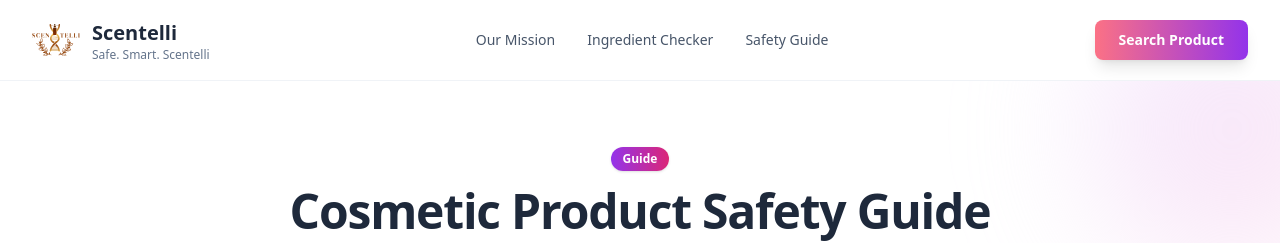
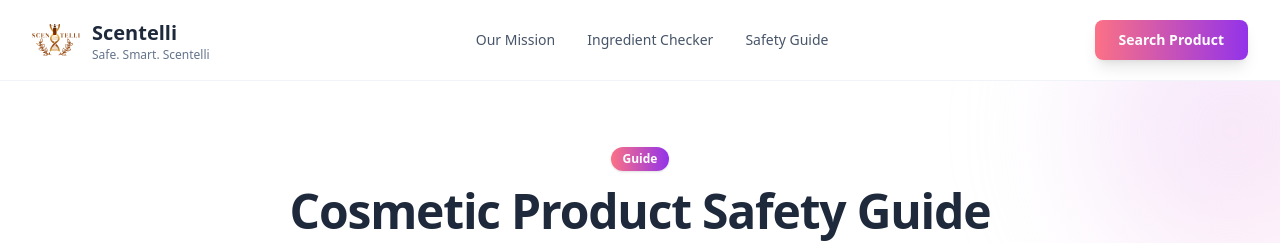
Before and after one commit to aircrushin/FIT5120-onboarding, a Next.js app: page /safety-guide in a window 1280 px wide. Shown: the top 243 px of the page. Built offline with nearby package versions, Linux system fonts and the light colour scheme.

Commit message:
edit colours

```diff
--- a/app/ingredient-scanner/page.tsx
+++ b/app/ingredient-scanner/page.tsx
@@ -149,7 +149,7 @@ export default function IngredientScannerPage() {
             <button
               type="submit"
               disabled={isSearching || !searchQuery.trim()}
-              className="mt-4 w-full rounded-xl bg-gradient-to-r from-blue-600 via-indigo-600 to-violet-600 text-white py-3.5 px-6 font-semibold shadow-lg shadow-indigo-500/20 hover:shadow-xl hover:brightness-110 active:scale-[0.99] transition disabled:opacity-50 disabled:cursor-not-allowed"
+              className="mt-4 w-full rounded-xl bg-gradient-to-r from-rose-400 to-purple-600 text-white py-3.5 px-6 font-semibold shadow-lg shadow-indigo-500/20 hover:shadow-xl hover:brightness-110 active:scale-[0.99] transition disabled:opacity-50 disabled:cursor-not-allowed"
             >
               {isSearching ? "Searching..." : "Scan Ingredient"}
             </button>
--- a/app/safety-guide/page.tsx
+++ b/app/safety-guide/page.tsx
@@ -70,7 +70,7 @@ export default function SafetyGuidePage() {
 
         <div className="mx-auto max-w-6xl px-4 sm:px-6 md:px-8 py-12 sm:py-16">
           <div className="text-center space-y-4 animate-fade-in">
-            <span className="inline-block rounded-full bg-gradient-to-r from-purple-600 to-pink-600 text-white px-3 py-1 text-xs font-semibold shadow">Guide</span>
+            <span className="inline-block rounded-full bg-gradient-to-r from-rose-400 to-purple-600 text-white px-3 py-1 text-xs font-semibold shadow">Guide</span>
             <h1 className="text-3xl sm:text-4xl md:text-5xl font-extrabold tracking-tight text-slate-800">
               Cosmetic Product Safety Guide
             </h1>
```
